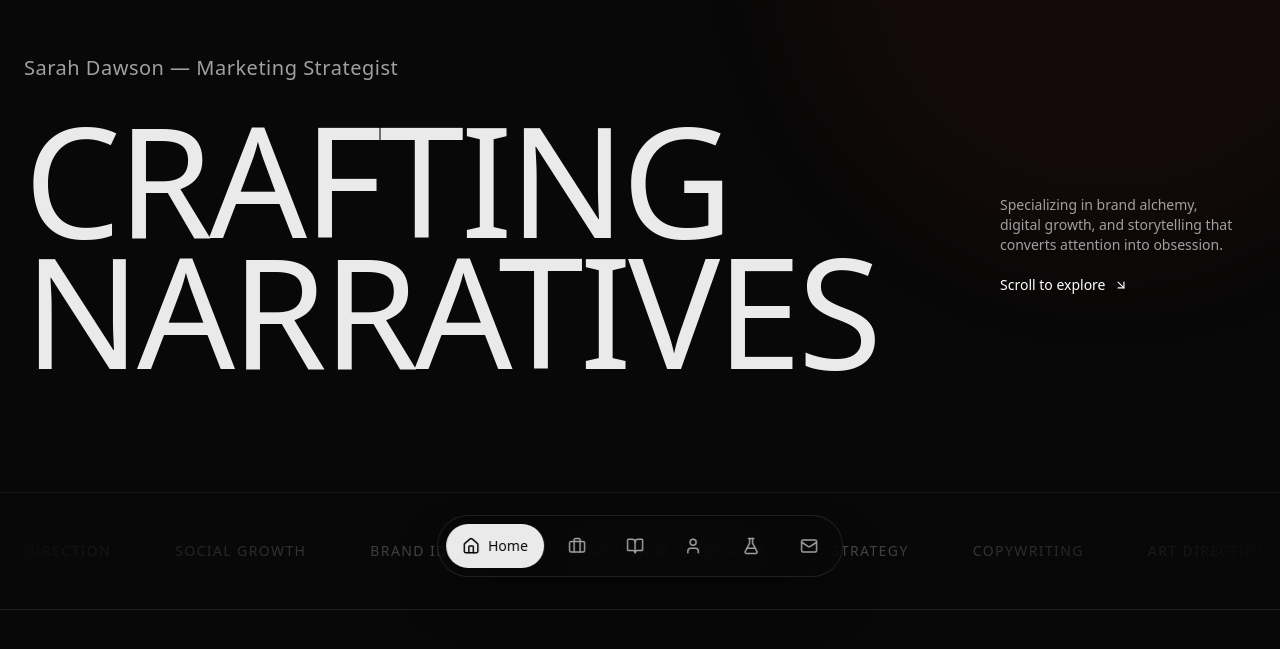
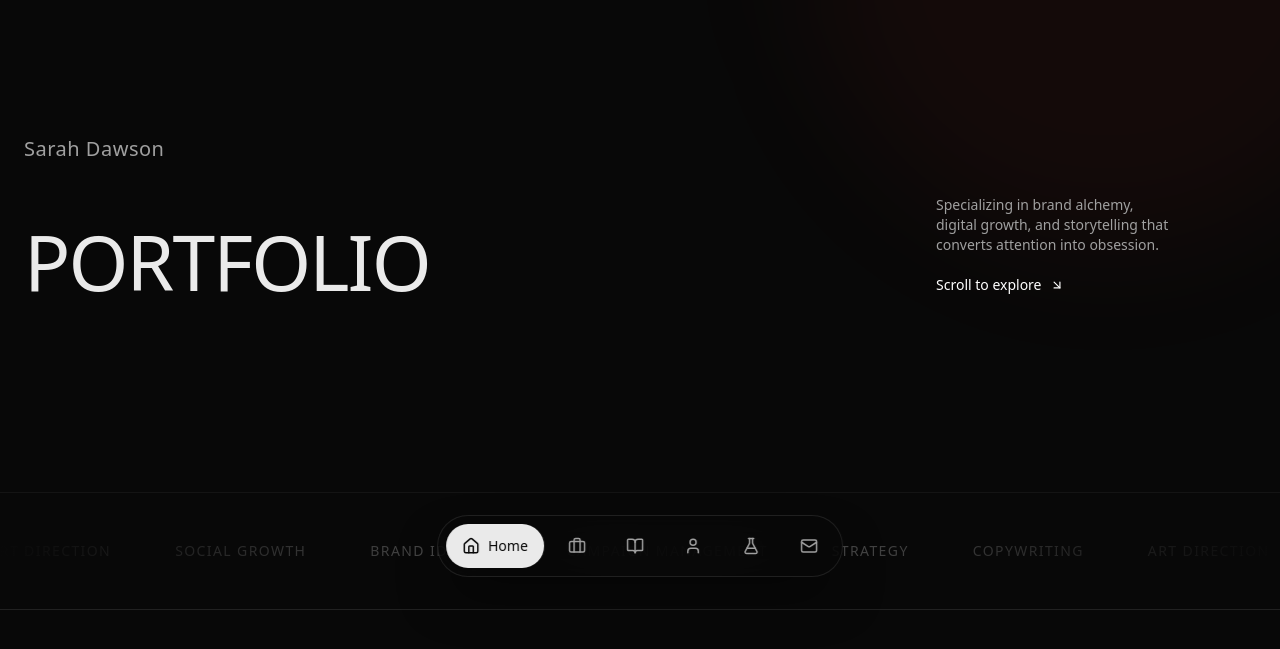
Before and after one commit to sarahsarahsarahX3/Personal-website-, a Next.js app: page / in a window 1280 px wide. Shown: the part 191-840 px from the top of the page. Built offline with nearby package versions, Linux system fonts and the light colour scheme; a web font is replaced by a local one.

Commit message:
update homepage

```diff
--- a/app/components/home/Hero.tsx
+++ b/app/components/home/Hero.tsx
@@ -1,6 +1,6 @@
 "use client";
 
-import { useRef, useState } from "react";
+import { useState } from "react";
 import { motion, useScroll, useTransform, useSpring } from "framer-motion";
 import { ArrowDownRight } from "lucide-react";
 import { Ticker } from "@/app/components/ui/Ticker";
@@ -26,13 +26,13 @@ export function Hero() {
                             transition={{ duration: 1, ease: [0.16, 1, 0.3, 1] }}
                             className="text-text-secondary text-lg md:text-xl font-light tracking-wide mb-4"
                         >
-                            Sarah Dawson &mdash; Marketing Strategist
+                            Sarah Dawson
                         </motion.p>
                     </div>
 
-                    <div className="relative">
+                    <div className="lg:grid lg:grid-cols-[1fr_20rem] lg:items-end lg:gap-12">
                         <h1
-                            className="text-[12vw] leading-[0.85] font-display font-medium tracking-tight cursor-default mix-blend-exclusion"
+                            className="text-[12vw] md:text-[10vw] lg:text-[6vw] leading-[0.85] font-display font-medium tracking-tight cursor-default mix-blend-exclusion"
                             onMouseEnter={() => setIsHovered(true)}
                             onMouseLeave={() => setIsHovered(false)}
                         >
@@ -41,20 +41,10 @@ export function Hero() {
                                     initial={{ y: "100%" }}
                                     animate={{ y: 0 }}
                                     transition={{ duration: 1, delay: 0.1, ease: [0.16, 1, 0.3, 1] }}
-                                    className="block"
-                                >
-                                    CRAFTING
-                                </motion.span>
-                            </span>
-                            <span className="block overflow-hidden">
-                                <motion.span
-                                    initial={{ y: "100%" }}
-                                    animate={{ y: 0 }}
-                                    transition={{ duration: 1, delay: 0.2, ease: [0.16, 1, 0.3, 1] }}
                                     className="block relative"
                                 >
-                                    <span className="relative z-10 transition-colors duration-500 group-hover:text-transparent bg-clip-text">
-                                        NARRATIVES
+                                    <span className="relative z-10">
+                                        PORTFOLIO
                                     </span>
 
                                     {/* Video Reveal Hover Effect */}
@@ -70,7 +60,6 @@ export function Hero() {
                                             muted
                                             loop
                                             playsInline
-                                            // Using a reliable placeholder video (abstract ink)
                                             src="https://cdn.coverr.co/videos/coverr-abstract-colorful-ink-in-water-5282/1080p.mp4"
                                         />
                                     </motion.div>
@@ -78,19 +67,17 @@ export function Hero() {
                             </span>
                         </h1>
 
-                        {/* Decor element */}
                         <motion.div
                             initial={{ opacity: 0 }}
                             animate={{ opacity: 1 }}
                             transition={{ delay: 1, duration: 1 }}
-                            className="absolute right-0 top-1/2 -translate-y-1/2 hidden lg:block"
+                            className="mt-10 lg:mt-0"
                         >
-                            <div className="w-64 text-sm text-text-secondary text-balance">
+                            <div className="text-sm text-text-secondary text-balance">
                                 Specializing in brand alchemy, digital growth, and storytelling that converts attention into obsession.
-                                <br /><br />
-                                <span className="flex items-center gap-2 text-white">
-                                    Scroll to explore <ArrowDownRight size={14} />
-                                </span>
+                                <div className="mt-5 flex items-center gap-2 text-white">
+                                    <span>Scroll to explore</span> <ArrowDownRight size={14} />
+                                </div>
                             </div>
                         </motion.div>
                     </div>
```
